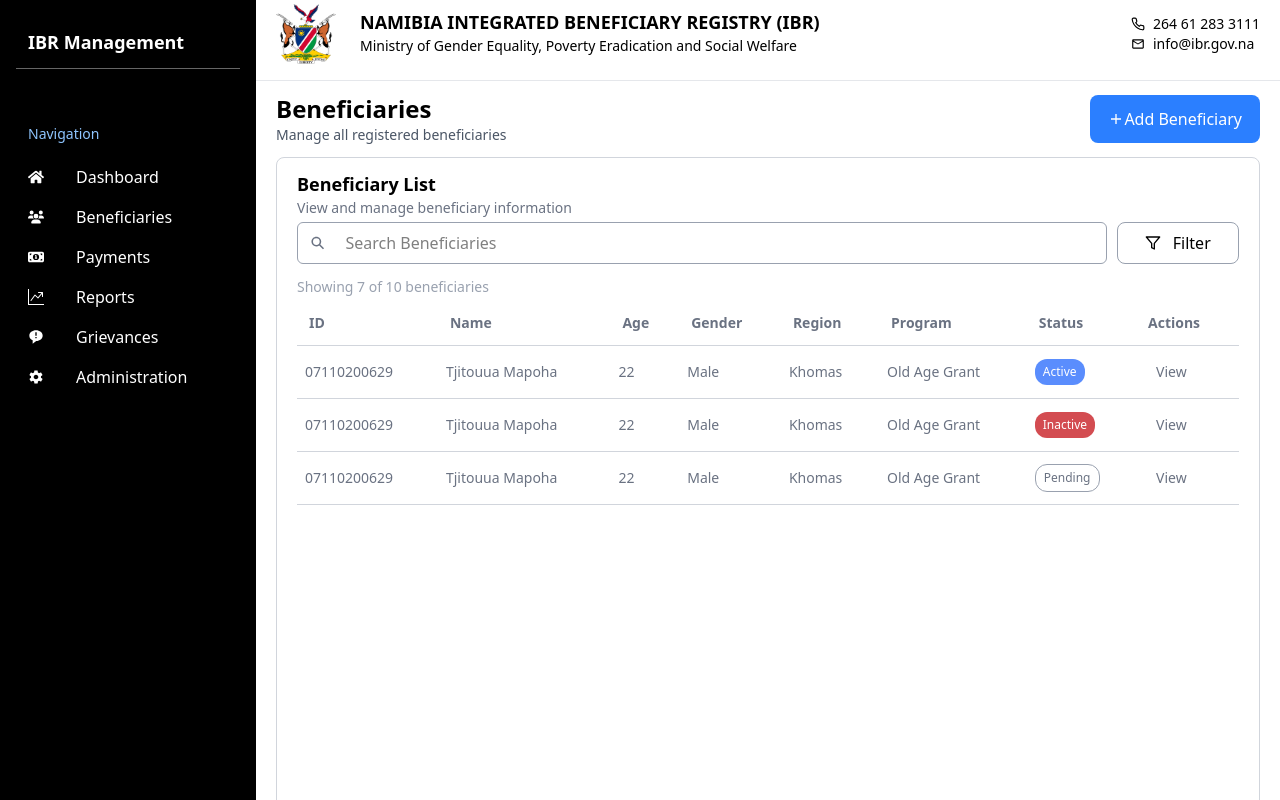
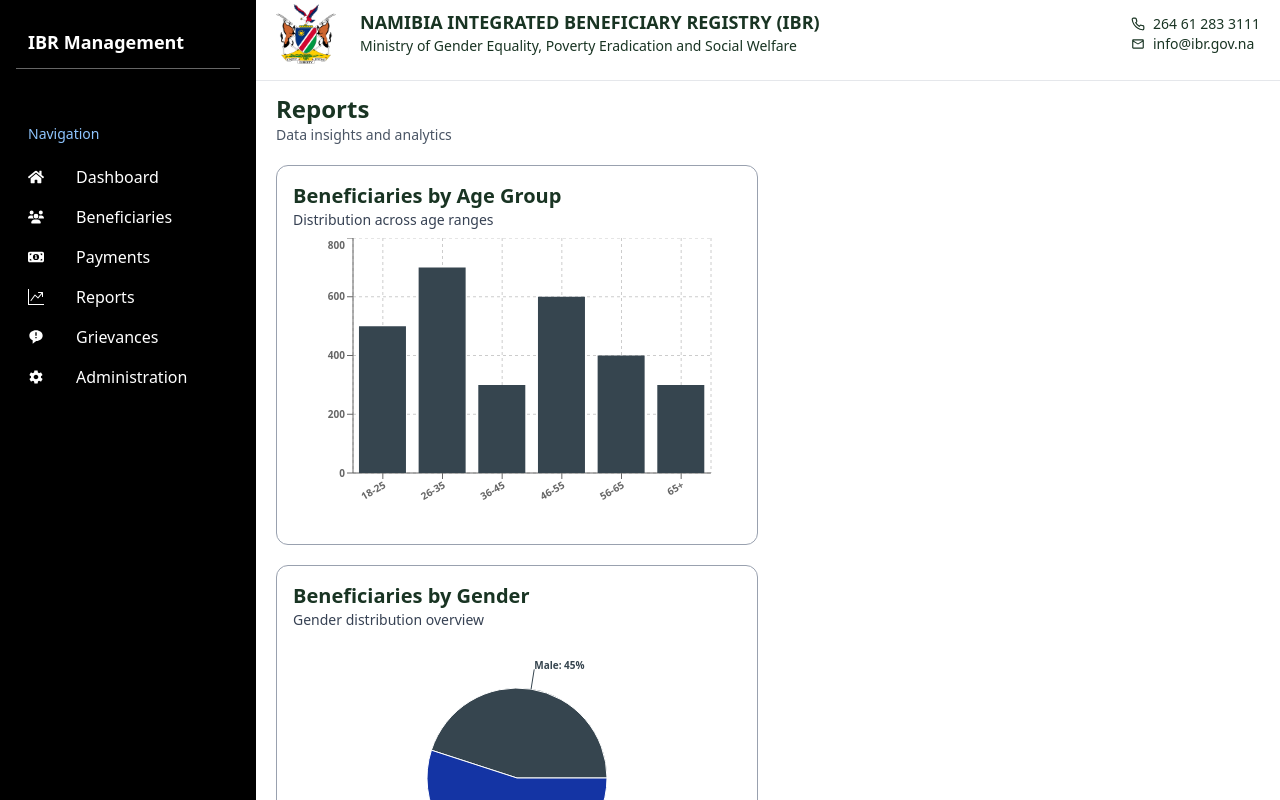
Before and after one commit to Tjitouua/ibr, a React (Vite) app: page /reports in a window 1280 px wide. Shown: the top 800 px of the page. Built offline with nearby package versions, Linux system fonts and the light colour scheme.

Commit message:
Fixed the search inputs

```diff
--- a/package.json
+++ b/package.json
@@ -16,7 +16,8 @@
     "react-icons": "^5.5.0",
     "react-router-dom": "^7.9.4",
     "recharts": "^3.2.1",
-    "tailwindcss": "^4.1.14"
+    "tailwindcss": "^4.1.14",
+    "tw-animate-css": "^1.4.0"
   },
   "devDependencies": {
     "@eslint/js": "^9.36.0",
--- /dev/null
+++ b/src/components/AgeGraph.tsx
@@ -0,0 +1,32 @@
+import { BarChart, Bar, XAxis, YAxis, Tooltip, CartesianGrid, ResponsiveContainer } from "recharts";
+import Graphs from "../ui/Graphs";
+
+const regions = [
+    { region: "18-25", beneficiaries: 500 },
+    { region: "26-35", beneficiaries: 700 },
+    { region: "36-45", beneficiaries: 300 },
+    { region: "46-55", beneficiaries: 600 },
+    { region: "56-65", beneficiaries: 400 },
+    { region: "65+", beneficiaries: 300 },
+];
+
+
+const AgeGraph = () => {
+    return (
+ <Graphs title="Beneficiaries by Age Group" desc="Distribution across age ranges">
+    <div className="w-full h-70 mt-2 text-[10px] font-bold text-black">
+       <ResponsiveContainer width="100%" height="100%">
+            <BarChart data={regions} margin={{ top: 0, right: 30, left: 0, bottom: 15 }}>
+               <CartesianGrid strokeDasharray="3 3" />
+               <XAxis dataKey="region" interval={0} angle={-30} textAnchor="end" />
+               <YAxis />
+               <Tooltip />
+               <Bar dataKey="beneficiaries" fill="#36454F" />
+            </BarChart>
+       </ResponsiveContainer>
+    </div>
+ </Graphs>
+    );
+}
+
+export default AgeGraph;
--- a/src/components/BeneficiariesList.tsx
+++ b/src/components/BeneficiariesList.tsx
@@ -73,9 +73,9 @@ const BeneficiariesList: React.FC = () => {
             </div>
             {/* Search Div  */}
             <div className="flex w-full justify-between items-center">
-            <div className="flex w-[86%] px-3 rounded-md border items-center justify-start gap-2 border-gray-400">
+            <div className="flex w-[86%] px-3 rounded-md border items-center justify-start gap-2 border-gray-400 focus-within:border-black">
                 <IoSearchSharp className="text-gray-500" />
-                <input className="px-3 py-2 w-full" placeholder="Search Beneficiaries" type="text" />
+                <input className="px-3 py-2 w-full outline-none border-none focus:ring-0" placeholder="Search Beneficiaries" type="text" />
             </div>
             <button onClick={() => setShowFilters(!showFilters)} className="flex justify-center items-center gap-3 rounded-lg border border-gray-400 py-2 px-5 w-[13%] hover:bg-blue-600 hover:text-white cursor-pointer"><LuFilter /> Filter</button>
             </div>
--- a/src/components/PaymentsList.tsx
+++ b/src/components/PaymentsList.tsx
@@ -73,9 +73,9 @@ const PaymentsList = () => {
             </div>
             {/* Search Div  */}
             <div className="flex w-full justify-between items-center">
-            <div className="flex w-[86%] px-3 rounded-md border items-center justify-start gap-2 border-gray-400">
+            <div className="flex w-[86%] px-3 rounded-md border items-center justify-start gap-2 border-gray-400 focus-within:border-black">
                 <IoSearchSharp className="text-gray-500" />
-                <input className="px-3 py-2 w-full" placeholder="Search Payments" type="text" />
+                <input className="px-3 py-2 w-full outline-none border-none focus:ring-0" placeholder="Search Payments" type="text" />
             </div>
             <button onClick={() => setShowFilters(!showFilters)} className="flex justify-center items-center gap-3 rounded-lg border border-gray-400 py-2 px-5 w-[13%] hover:bg-blue-600 hover:text-white cursor-pointer"><LuFilter /> Filter</button>
             </div>
--- /dev/null
+++ b/src/components/ReportsGraphDiv.tsx
@@ -0,0 +1,29 @@
+import Graphs from "../ui/Graphs";
+import AgeGraph from "./AgeGraph";
+import GenderGraph from "./GenderGraph";
+import PaymentsGraph from "./PaymentsGraph";
+import ProgramsGraph from "./ProgramsGraph";
+import RegionGraph from "./RegionGraph";
+
+
+
+const ReportsGraphDiv = () => {
+     return (
+        <div className="w-full min-h-150 py-2 items-start flex gap-5 justify-between flex-wrap">
+
+         <AgeGraph />
+
+          <GenderGraph />
+
+          <RegionGraph />
+
+          <ProgramsGraph />
+
+          <PaymentsGraph />
+
+
+        </div>
+     );
+}
+
+export default ReportsGraphDiv;
--- a/src/components/ReportsSection.tsx
+++ b/src/components/ReportsSection.tsx
@@ -4,6 +4,8 @@ import DashboardDesc from "../ui/DashboardDesc";
 import DashboardTitles from "../ui/DashboardTitles";
 import { IoMdAdd } from "react-icons/io";
 import BeneficiariesList from "./BeneficiariesList";
+import GraphsDiv from "./GraphsDiv";
+import ReportsGraphDiv from "./ReportsGraphDiv";
 
 
 
@@ -13,12 +15,13 @@ const ReportsSection = () => {
             {/* Top part  */}
         <div className="w-full flex justify-between items-center bg-white">
         <div className="flex flex-col w-full">
-           <DashboardTitles title='Beneficiaries' />
-           <DashboardDesc desc='Manage all registered beneficiaries' />
+           <DashboardTitles title='Reports' />
+           <DashboardDesc desc='Data insights and analytics' />
         </div>
-        <Link className="flex bg-blue-500 text-white px-3 py-3 justify-center items-center w-50 rounded-lg hover:bg-blue-400" to="#" ><IoMdAdd /> Add Beneficiary</Link>
+        {/* <Link className="flex bg-blue-500 text-white px-3 py-3 justify-center items-center w-50 rounded-lg hover:bg-blue-400" to="#" ><IoMdAdd /> Add Beneficiary</Link> */}
         </div>
-        <BeneficiariesList />
+        <ReportsGraphDiv />
+        {/* <BeneficiariesList /> */}
         </AdminSideCard>
      );
 }
--- a/src/index.css
+++ b/src/index.css
@@ -1 +1,41 @@
 @import "tailwindcss";
+
+@tailwind utilities;
+
+/* Design system colors (HSL) */
+@layer base {
+  :root {
+    --background: 0 0% 100%;
+    --foreground: 142 35% 15%;
+
+    --primary: 142 15% 45%;          /* your main color */
+    --primary-foreground: 0 0% 100%; /* text on primary */
+
+    --secondary: 38 45% 65%;
+    --secondary-foreground: 142 35% 15%;
+  }
+
+  /* Dark mode */
+  .dark {
+    --background: 142 20% 8%;
+    --foreground: 0 0% 98%;
+
+    --primary: 142 45% 45%;
+    --primary-foreground: 142 35% 15%;
+
+    --secondary: 38 35% 35%;
+    --secondary-foreground: 0 0% 98%;
+  }
+
+  /* Apply variables directly */
+  body {
+    @apply font-sans;
+    background-color: hsl(var(--background));
+    color: hsl(var(--foreground));
+  }
+
+  /* Headings */
+  h1, h2, h3, h4, h5, h6 {
+    /* @apply font-display; */
+  }
+}
```
Also changed, not shown: 1 other file (tests, documents, lock files or other folders).
